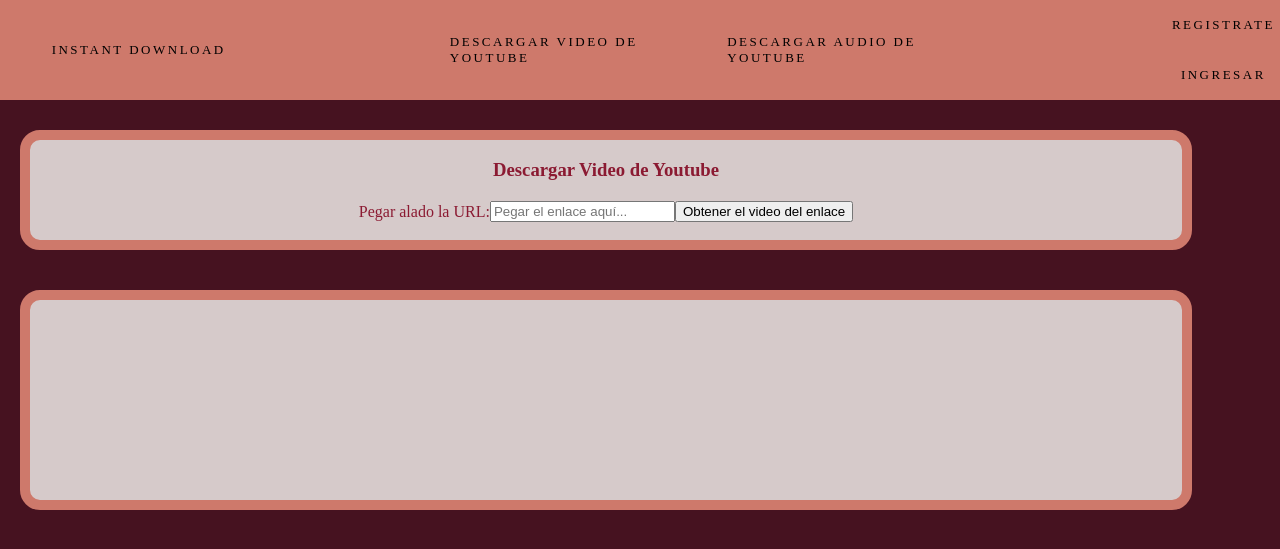
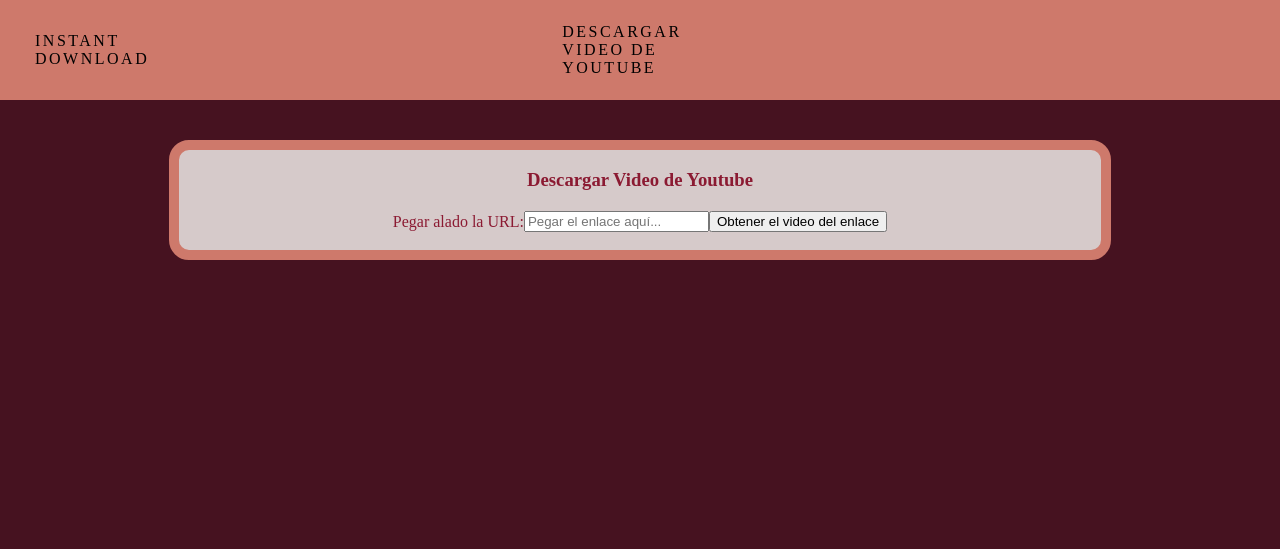
Before and after one commit to franquito15k/MYPAGE, a PHP site: page /templates/index.html in a window 1280 px wide. Shown: the top 549 px of the page. Run offline with PHP 8.4, Linux system fonts and the light colour scheme.

Commit message:
Cambios para la presentacion

```diff
--- a/data/global.json
+++ b/data/global.json
@@ -1,3 +1,3 @@
 {
-    "global_download": 35
+    "global_download": 50
 }
--- a/static/JS/python.js
+++ b/static/JS/python.js
@@ -1,9 +1,33 @@
+// obtego el formulario y el gif
+const downloadForm = document.getElementById('downloadForm');
+const loadingGif = document.getElementById('loadingGif');
+const submitButton = downloadForm.querySelector('button[type="submit"]');
+
+// muestro el gif, cambio el cursor y deshabilito el formulario
+function showLoadingGif() {
+  loadingGif.style.display = 'block';
+  document.body.style.cursor = 'wait';
+  submitButton.disabled = true;
+  Array.from(downloadForm.elements).forEach(el => el.disabled = true);
+}
+
+// oculto el gif, restauro el cursor y habilito el formulario
+function hideLoadingGif() {
+  loadingGif.style.display = 'none';
+  document.body.style.cursor = 'default';
+  submitButton.disabled = false;
+  Array.from(downloadForm.elements).forEach(el => el.disabled = false);
+}
+
 document
   .getElementById("downloadForm")
   .addEventListener("submit", async function (event) {
     event.preventDefault();
 
+    showLoadingGif();
+
     const urlInput = document.getElementById("url").value;
+
     //envia una solicitud post a /download con la url proporcionada por el usuario
     try {
       const response = await fetch("/download", {
@@ -31,12 +55,16 @@
 
         // limpia el formulario al finalizar la solicitud
         document.getElementById("downloadForm").reset();
+        hideLoadingGif();
+
       } else {
         const errorData = await response.json();
         alert(`Error: ${errorData.error}`);
+        hideLoadingGif();
       }
     } catch (error) {
       console.error("Error al descargar el video:", error);
       alert("Hubo un problema, volve a intentarlo.");
+      hideLoadingGif();
     }
   });
--- a/static/css/styles.css
+++ b/static/css/styles.css
@@ -6,6 +6,15 @@
   height: 100%;
   overflow-x: hidden;
   color: #8b1a32;
+}
+main {
+  margin: 0px;
+  padding: 0px;
+  width: 100%;
+  overflow-x: hidden;
+  display: flex;
+  flex-direction: column;
+  align-items: center;
 }
 body {
   background-color: #461220;
@@ -24,12 +33,16 @@
 .recuadros {
   display: flex;
   flex-direction: column;
-  width: 90%;
+  align-items: center;
+  justify-content: center;
+  width: 80%;
+  max-width: 1200px;
+  padding: 10px;
 }
 
 section {
-  width: 100%;
-  height: 200px;
+  width: 90%;
+  height: 500px;
   background-color: #d6caca;
   border-radius: 20px;
   margin: 20px;
@@ -40,7 +53,7 @@
 
 .flex {
   display: flex;
-  width: 100%;
+  width: 90%;
   height: 100px;
 }
 .row {
@@ -121,3 +134,78 @@
 .buttom-style:active {
   transform: translateY(-1px);
 }
+#loadingGif {
+  width: 300px;
+  height: 300px;
+  object-fit: contain;
+}
+
+/* Móviles Pequeños (hasta 480px) */
+@media (max-width: 600px) {
+  .buttom-style {
+    font-size: 12px;
+    text-align: center;
+    padding: 10px 20px;
+    width: 70%;
+  }
+
+  #login {
+    width: 100%;
+    justify-content: center;
+    align-items: center;
+  }
+
+  section {
+    height: 120px;
+    padding: 10px;
+    border-width: 5px;
+  }
+
+  .flex {
+    flex-direction: column;
+    align-items: center;
+    height: auto;
+  }
+
+  .buttom-style:hover {
+    transform: translateY(-5px);
+  }
+}
+
+/* Tablets (768px a 1024px) */
+@media (min-width: 768px) and (max-width: 1024px) {
+  .buttom-style {
+    width: 30%;
+    font-size: 14px;
+  }
+
+  #login {
+    width: 20%;
+    flex-direction: column;
+  }
+
+  section {
+    height: 250px;
+  }
+}
+
+/*escritorio*/
+@media (min-width: 1025px) {
+  .buttom-style {
+    width: 20%;
+    font-size: 16px;
+  }
+
+  #login {
+    width: 15%;
+    flex-direction: column;
+  }
+
+  section {
+    height: 300px;
+  }
+  .column {
+    flex-direction: column;
+    height: 100px;
+  }
+}
--- a/templates/index.html
+++ b/templates/index.html
@@ -20,20 +20,20 @@
           <a class="buttom-style" href="{{url_for('index')}}" id="home">Instant Download</a>
           <div class="flex row" id="button-nav">
             <a href="{{url_for('index')}}" class="buttom-style video-button">Descargar Video de Youtube</a>
-            <a href="{{url_for('index')}}" class="buttom-style audio-button">Descargar Audio de Youtube</a>
+            <!--<a href="{{url_for('index')}}" class="buttom-style audio-button">Descargar Audio de Youtube</a>-->
           </div>
         </div>
-
-        <div class="flex column" id="login"><!--column-->
-          <a class="buttom-style" href="{{url_for('register')}}">Registrate</a>
-          <a class="buttom-style" href="{{url_for('login')}}">Ingresar</a>
-        </div>
+        <!--
+          <div class="flex column" id="login">column
+            <a class="buttom-style" href="{{url_for('register')}}">Registrate</a>
+            <a class="buttom-style" href="{{url_for('login')}}">Ingresar</a>
+          </div>
+        -->
       </div>
     </header>
 
-    <main class="main-section">
+    <main>
       <div class="recuadros" ><!--main flex column -->
-
         <section class="flex column align-items-center "><!--flex descarga video url column  -->
           <h3><!--texto-->
             Descargar Video de Youtube
@@ -51,31 +51,8 @@
             </div>
           </form><!--input url-->
         </section>
+        <img src="/static/img/loadingcat.jpg" alt="loading gif" id="loadingGif" style="display: none;">
 
-        <section class=""><!--explicacion de uso, flex row-->
-
-          <div><!--texto column-->
-
-            <div>
-              <h3></h3>
-              <article></article><!--row flex-->
-            </div><!--como descargar-->
-
-            <div><!--explicacion del proyecto-->
-              <h3></h3>
-              <p></p>
-            </div>
-
-            <div><!--no funciona-->
-              <h3></h3>
-              <article></article><!--row flex-->
-            </div>
-
-          </div>
-
-          <aside></aside><!--top10 column-->
-
-        </section>
 
       </div>
     </main>
```
Also changed, not shown: cookies.txt (deleted, +0 -28 lines), notas.txt (+16 -0 lines), static/img/loadingcat.jpg (added).
